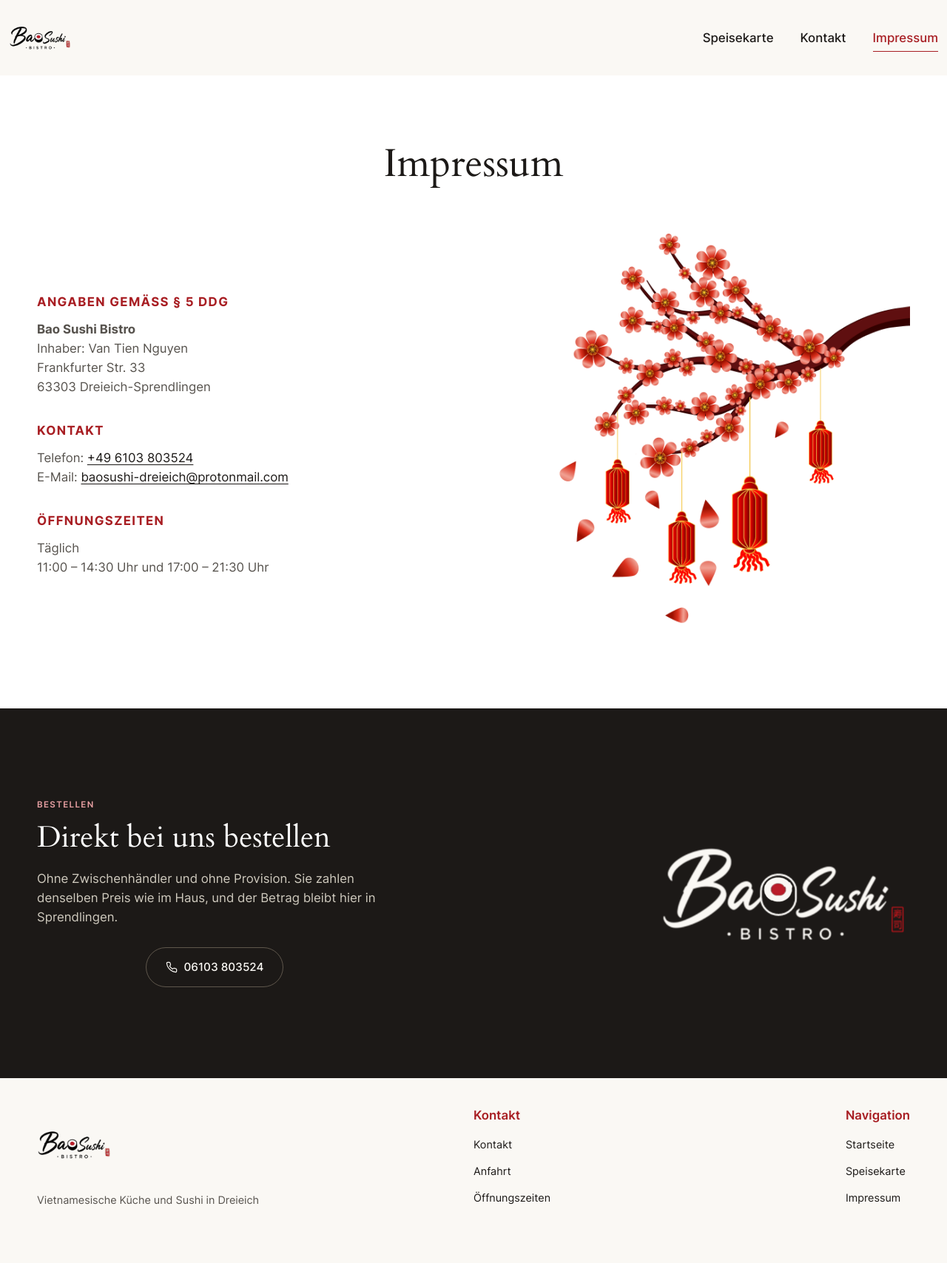
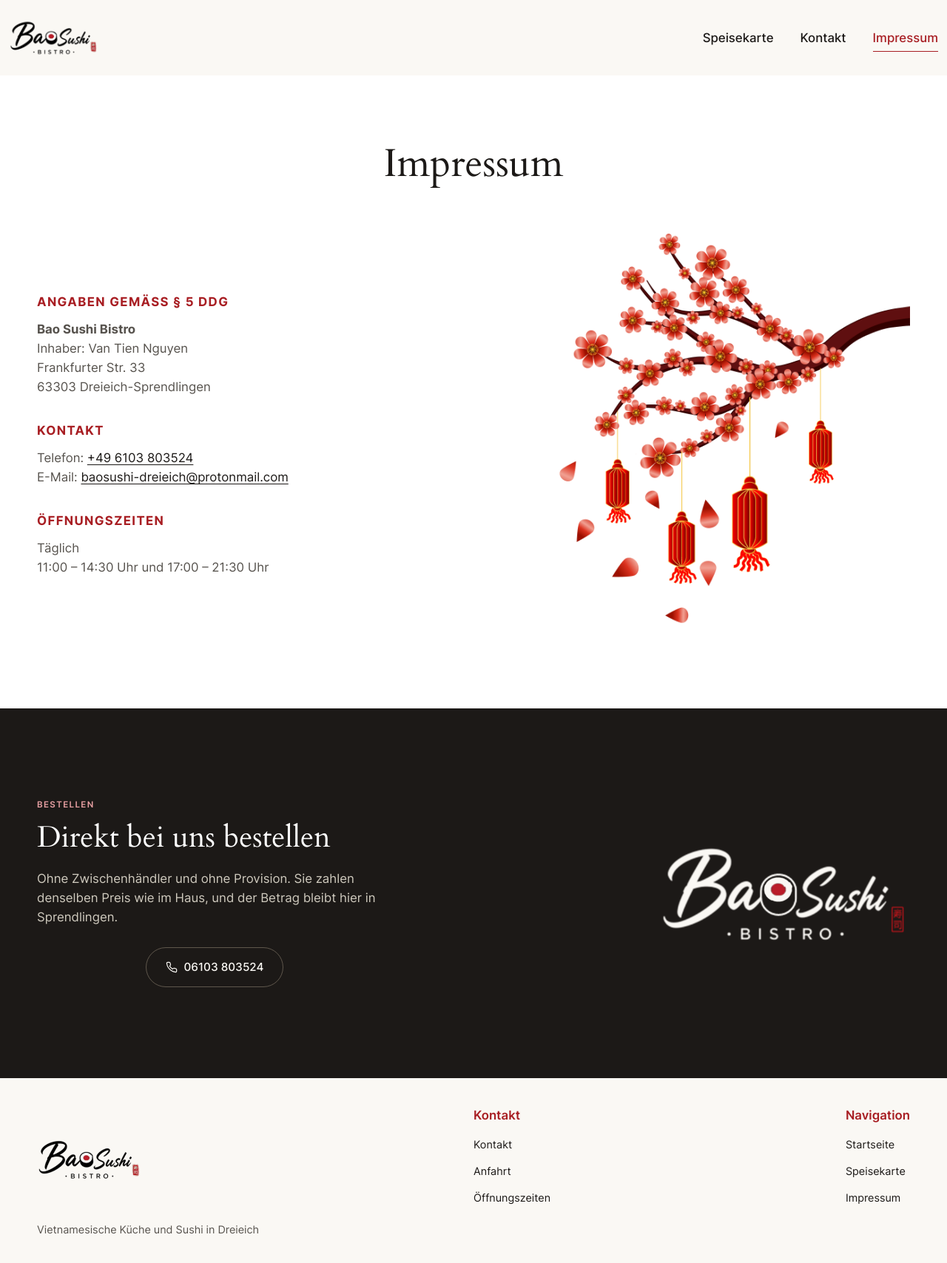
Before and after one commit to QuynhMaiNguyen/BaoSushi-Dreieich, a plain HTML site: page impressum.html in a window 1280 px wide. Shown: the whole page at 74% size. Before the commit the page ends 1674 px from the top, so only its background shows below. Drawn offline with Linux system fonts and the light colour scheme.

Commit message:
change logo size

```diff
--- a/css/styles.css
+++ b/css/styles.css
@@ -233,9 +233,18 @@ button {
 }
 
 .brand img {
-  width: 84px;
-  height: 84px;
+  width: 120px;
+  height: 120px;
+  margin-block: -18px; /* logo.png has empty space above/below the wordmark */
   object-fit: contain;
+}
+
+@media (max-width: 520px) {
+  .brand img {
+    width: 104px;
+    height: 104px;
+    margin-block: -16px;
+  }
 }
 
 .site-nav {
@@ -1321,8 +1330,8 @@ button {
 }
 
 .footer__brand img {
-  width: 100px;
-  height: 100px;
+  width: 140px;
+  height: 140px;
   object-fit: contain;
 }
 
--- a/impressum.html
+++ b/impressum.html
@@ -20,7 +20,7 @@
   <header class="site-header">
     <div class="shell header-inner">
       <a class="brand" href="index.html" aria-label="Bao-Sushi – Startseite">
-        <img src="assets/img/logo.png" width="84" height="84" alt="">
+        <img src="assets/img/logo.png" width="120" height="120" alt="">
       </a>
 
       <button class="nav-toggle" type="button" data-nav-toggle aria-expanded="false" aria-controls="site-nav" aria-label="Menü öffnen">
@@ -99,7 +99,7 @@
     <div class="shell footer__grid">
       <div class="footer__brand-block">
         <a class="footer__brand" href="index.html" aria-label="Bao-Sushi – Startseite">
-          <img src="assets/img/logo.png" width="100" height="100" alt="">
+          <img src="assets/img/logo.png" width="140" height="140" alt="">
         </a>
         <p class="footer__tagline">Vietnamesische Küche und Sushi in Dreieich</p>
       </div>
```
Also changed, not shown: index.html (+2 -2 lines), kontakt.html (+2 -2 lines).
